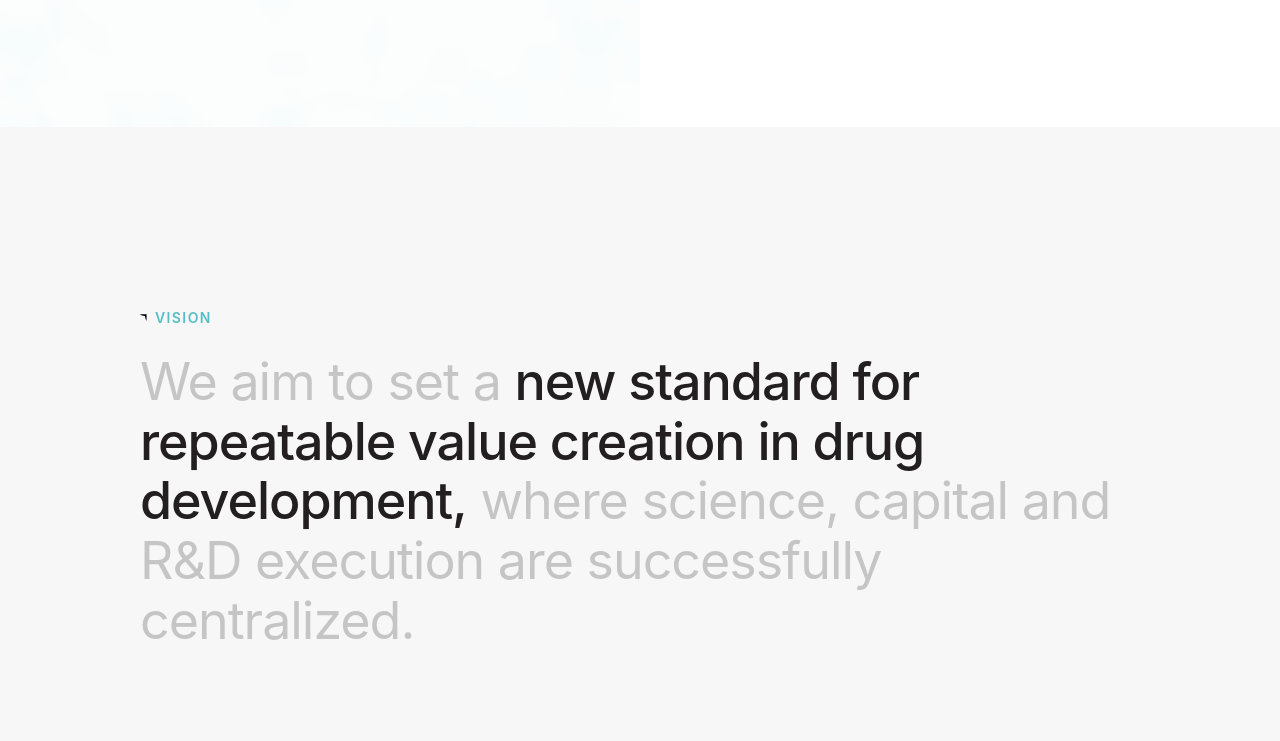
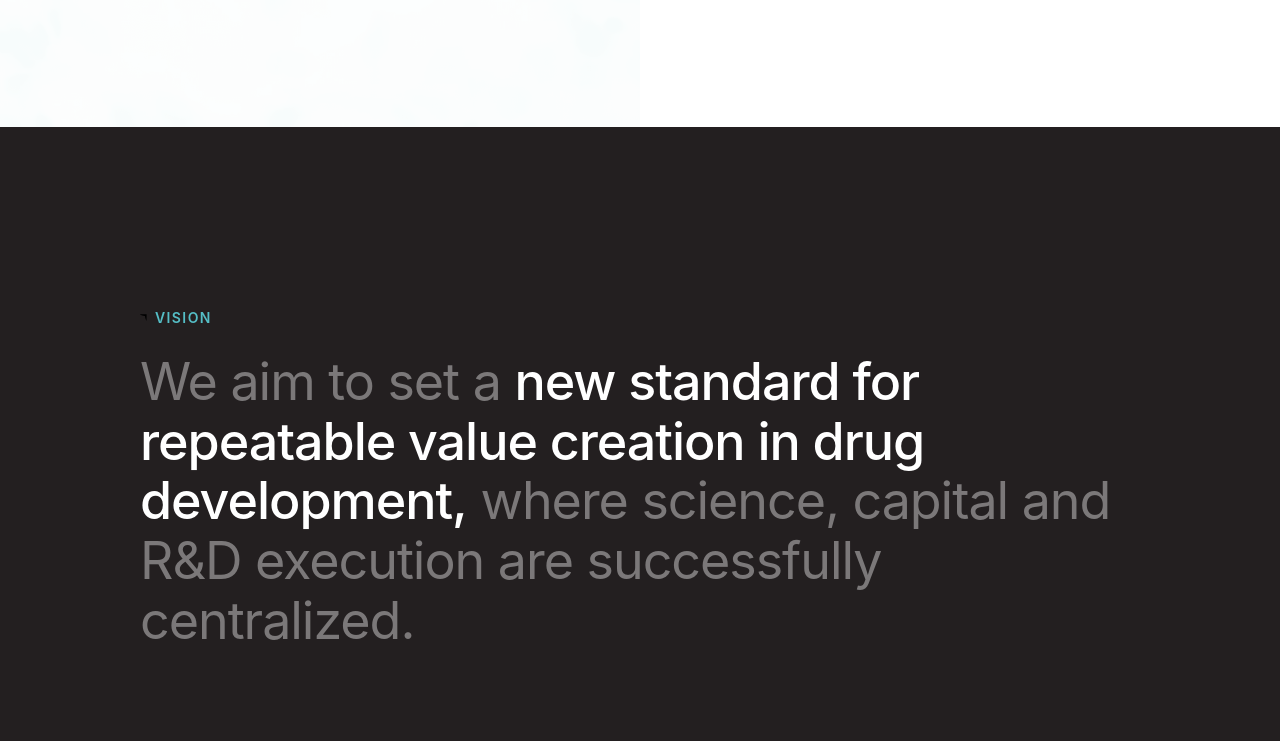
Before and after one commit to arya9779/levelset, a React (Vite) app: page / in a window 1280 px wide. Shown: the part 1660-2401 px from the top of the page. Built offline with nearby package versions, Linux system fonts and the light colour scheme; a web font is replaced by a local one.

Commit message:
style: revert Vision and News to dark theme

```diff
--- a/src/style.css
+++ b/src/style.css
@@ -327,8 +327,8 @@ section {
 }
 
 .dark-section {
-  background: #F7F7F7;
-  color: var(--text-dark);
+  background: #231F20;
+  color: white;
   padding-bottom: 0;
 }
 
@@ -438,15 +438,15 @@ section {
   line-height: 1.15;
   font-weight: 400;
   letter-spacing: -0.02em;
-  color: rgba(0,0,0,0.2);
+  color: rgba(255,255,255,0.4);
 }
 
 .vision-text .muted-text {
-  color: rgba(0,0,0,0.2);
+  color: rgba(255,255,255,0.4);
 }
 
 .vision-text .bold-text {
-  color: var(--text-dark);
+  color: #ffffff;
   font-weight: 500;
 }
 
@@ -937,10 +937,9 @@ h2 {
 }
 
 .news-card {
-  background: #ffffff;
+  background: #111;
   border-radius: 0;
   overflow: hidden;
-  border: 1px solid var(--border-light);
 }
 
 .news-card-image {
@@ -972,7 +971,7 @@ h2 {
   font-size: 20px;
   line-height: 1.4;
   margin-bottom: 32px;
-  color: var(--text-dark);
+  color: white;
 }
 
 .read-more {
```
